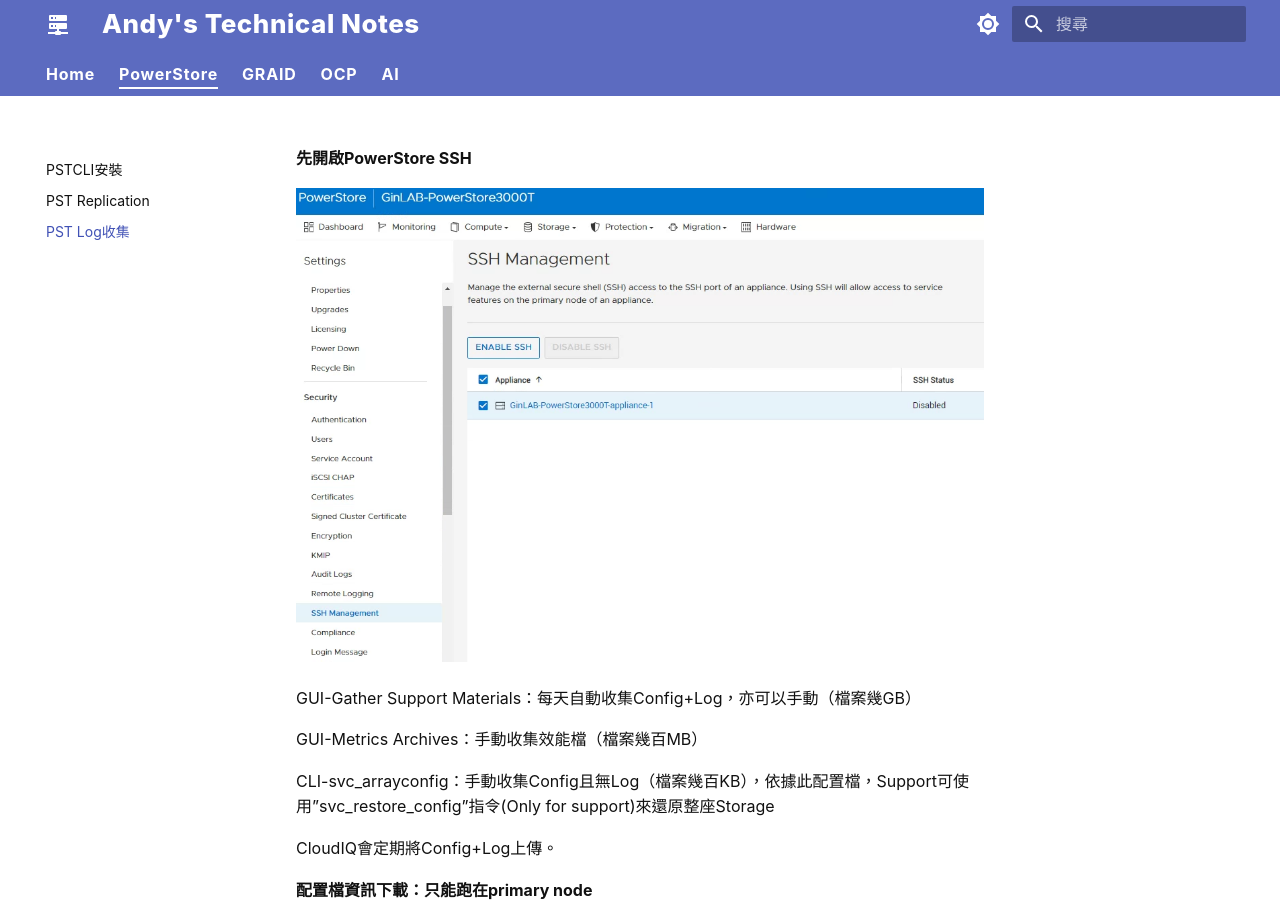
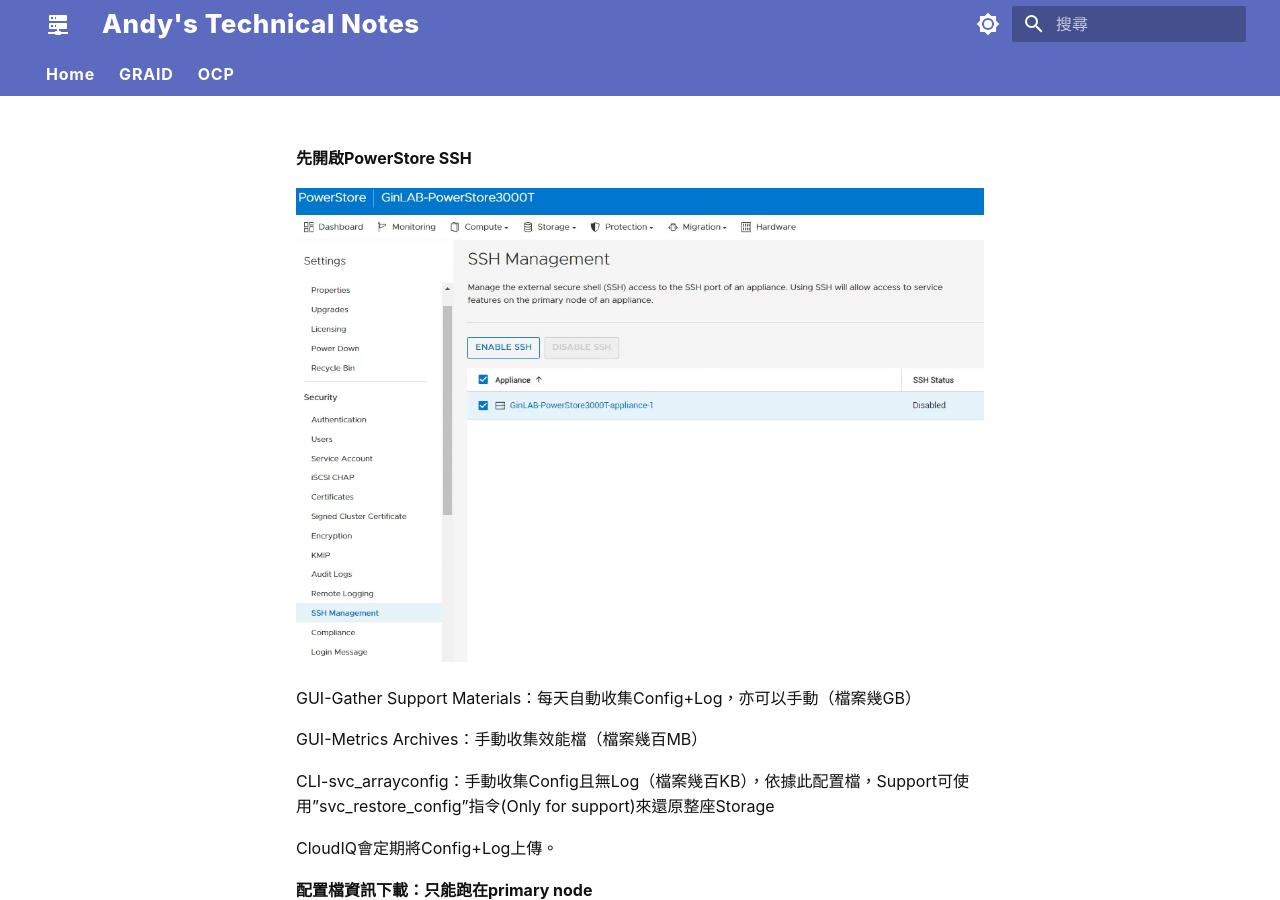
Before and after one commit to Andy0583/Metaage, an MkDocs documentation site: the page built from docs/pst/collection.md, in a window 1280 px wide and 900 px high. Built offline with MkDocs 1.6.1 and Material for MkDocs 9.7.7, drawn with Linux system fonts in a browser that asks for light colours.

Commit message:
Update mkdocs.yml

```diff
--- a/mkdocs.yml
+++ b/mkdocs.yml
@@ -41,10 +41,6 @@ markdown_extensions:
       emoji_generator: !!python/name:material.extensions.emoji.to_svg
 nav:
   - Home: index.md
-  - PowerStore:
-    - PSTCLI安裝: pst/pstcli.md
-    - PST Replication: pst/pstrep.md
-    - PST Log收集: pst/collection.md
   - GRAID:
     - GRAID技術公告: graid/graid.md
     - SupremeRAID AE安裝: graid/aeinstall.md
@@ -53,5 +49,3 @@ nav:
   - OCP:
     - Harbor 安裝: ocp/harbor.md
     - OCP SNO 安裝: ocp/snoinstall.md
-  - AI:
-    - NemoClaw安裝: ai/nemoclaw.md
```
